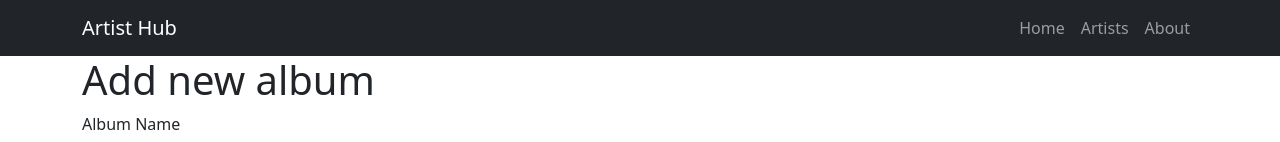
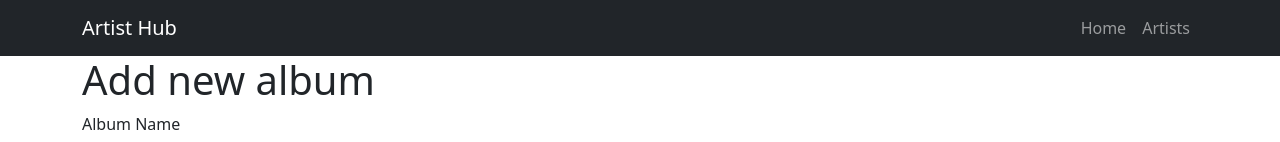
Before and after one commit to LaurentBaj/PGR305-Eksamen, a React (Create React App) app in the folder artist-app/: page /newAlbum/1 in a window 1280 px wide. Shown: the top 142 px of the page. Built offline with nearby package versions, Linux system fonts and the light colour scheme; no server answers.

Commit message:
delete about page

```diff
--- a/artist-app/src/components/shared/NavigationBar.tsx
+++ b/artist-app/src/components/shared/NavigationBar.tsx
@@ -14,9 +14,6 @@ const NavigationBar: FC = () => {
           <Nav.Link as={Link} to="/artists">
             Artists
           </Nav.Link>
-          <Nav.Link as={Link} to="/about">
-            About
-          </Nav.Link>
         </Nav>
       </Container>
     </Navbar>
--- a/artist-app/src/pages/About.tsx
+++ /dev/null
@@ -1,7 +0,0 @@
-import { FC } from "react";
-
-const About: FC = () => {
-  return <h1>About</h1>;
-};
-
-export default About;
--- a/artist-app/src/routing/Routing.tsx
+++ b/artist-app/src/routing/Routing.tsx
@@ -3,7 +3,6 @@ import { BrowserRouter, Switch, Route } from "react-router-dom";
 import { Container } from "react-bootstrap";
 import Home from "../pages/Home";
 import Artist from "../pages/Artist";
-import About from "../pages/About";
 import { ArtistDetails } from "../pages/ArtistDetails";
 import NavigationBar from "../components/shared/NavigationBar";
 import { NotFound } from "../pages/NotFound";
@@ -18,7 +17,6 @@ const Routing: FC = () => {
       <Container>
         <Switch>
           <Route exact path="/" component={Home} />
-          <Route path="/about" component={About} />
           <Route path="/artists" component={Artist} />
           <Route path="/newArtist" component={NewArtist} />
           <Route path={`/artist-details/:id`} component={ArtistDetails} />
```
